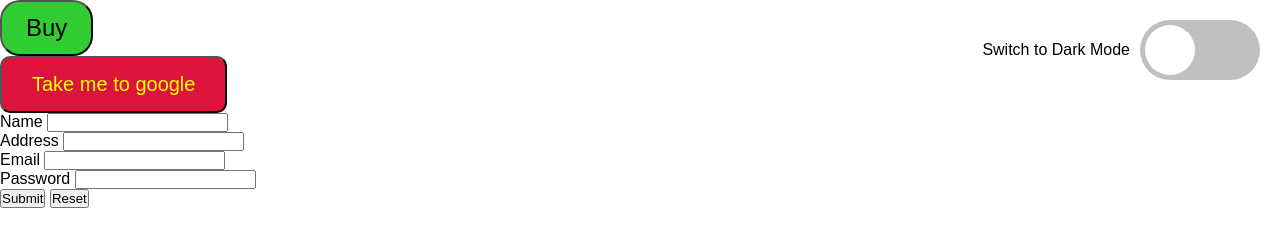
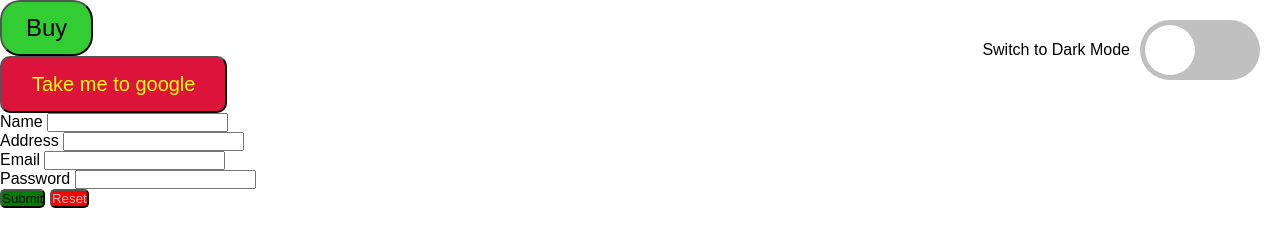
Before and after one commit to pkhenlouis/collaborative-webpage, a plain HTML site: page index.html in a window 1280 px wide. Drawn offline with Linux system fonts and the light colour scheme.

Commit message:
index.html

```diff
--- a/index.html
+++ b/index.html
@@ -137,8 +137,9 @@
         <input type="password" id="password" name="password" required>
         <br>
 
-        <button type="submit">Submit</button>
-        <button type="button" onclick="resetForm()">Reset</button>
+        <button type="submit" style="background-color: green; color: black; border-radius: 5px;">Submit</button>
+        <button type="button" onclick="resetForm()" style="background-color: red; color: silver; border-radius: 5px;">Reset</button>
+
 
 
         <script>
```
